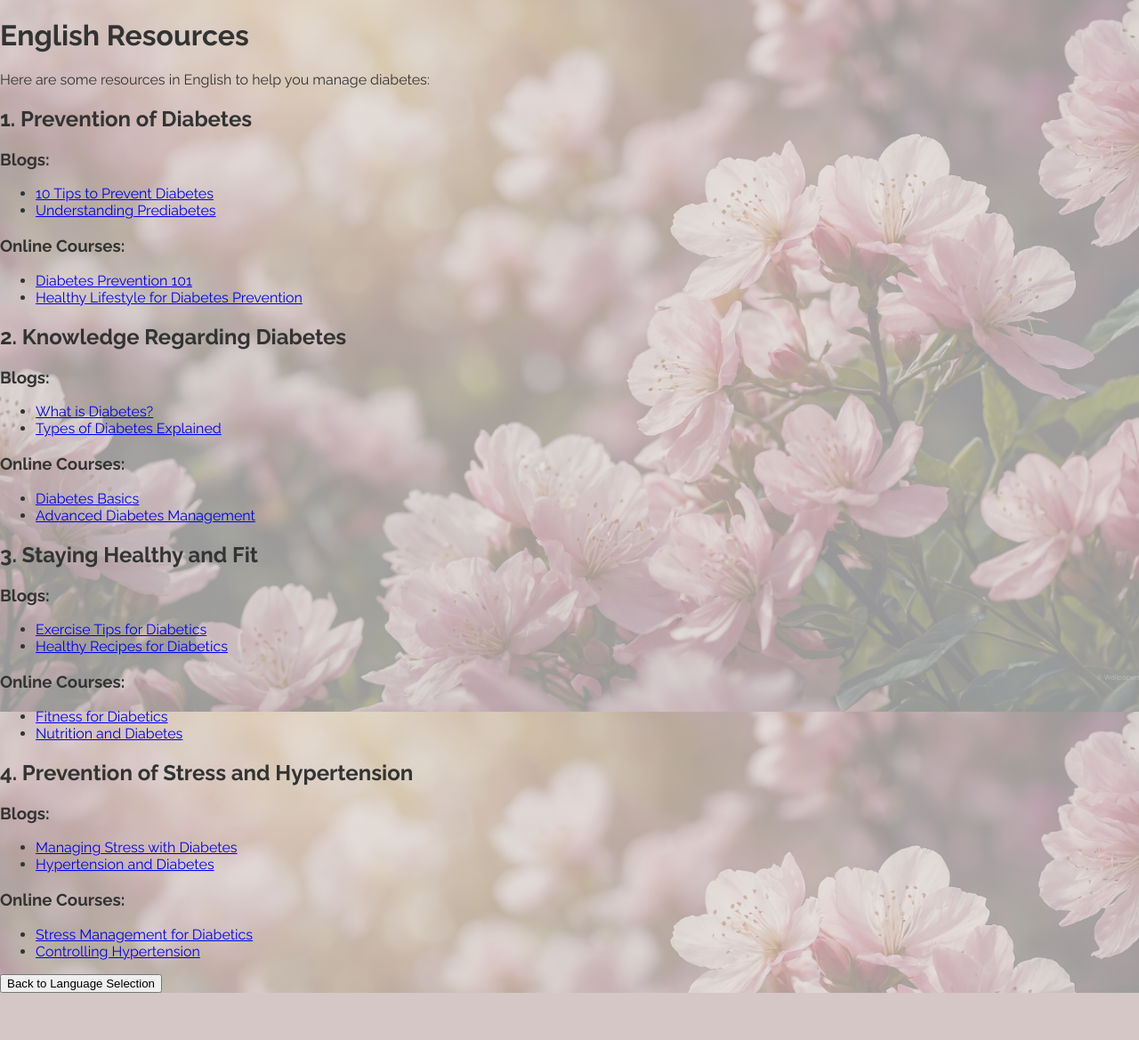
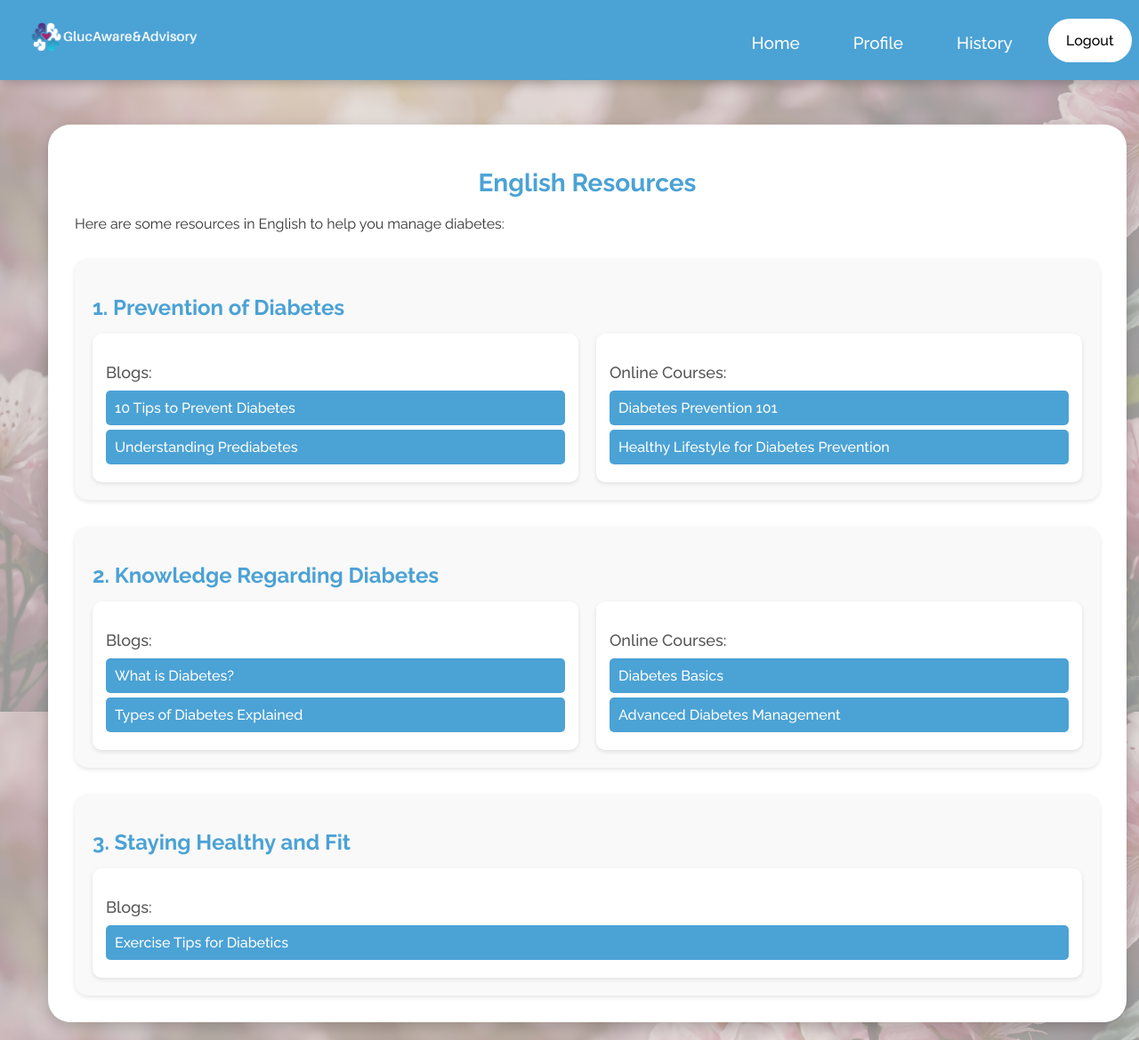
Before and after one commit to ImpactGLX323/UMAIHackathon-UNM, a Flask app: page /resources1/english in a window 1280 px wide. Shown: the whole page at 89% size. Before the commit the page ends 1116 px from the top, so only its background shows below. Run offline with Flask 3, Linux system fonts and the light colour scheme.

Commit message:
english resource enhancement

```diff
--- a/src/backend/app/templates/resources1_english.html
+++ b/src/backend/app/templates/resources1_english.html
@@ -7,57 +7,65 @@
     <title>English Resources</title>
 </head>
 <body>
+    <!-- Header Navigation Bar -->
+    <div class="header">
+        <div id="logo">
+            <!-- Add your logo here -->
+            <img src="{{ url_for('static', filename='logo.png') }}" alt="Logo" height="50">
+        </div>
+        <div class="dashboard">
+            <a href="{{ url_for('home') }}" class="button">Home</a>
+            <a href="{{ url_for('profile') }}" class="button">Profile</a>
+            <a href="{{ url_for('history') }}" class="button">History</a>
+            <a href="{{ url_for('logout') }}" class="log_btn">Logout</a>
+        </div>
+    </div>
+
+    <!-- Resources Container -->
+    <div class="container">
+        <div class="resources-container">
             <h1>English Resources</h1>
             <p>Here are some resources in English to help you manage diabetes:</p>
 
+            <!-- 1. Prevention of Diabetes -->
+            <div class="category-box">
                 <h2>1. Prevention of Diabetes</h2>
+                <div class="link-grid">
+                    <div class="link-box">
                         <h3>Blogs:</h3>
-    <ul>
-        <li><a href="https://example.com/blog1-prevention" target="_blank">10 Tips to Prevent Diabetes</a></li>
-        <li><a href="https://example.com/blog2-prevention" target="_blank">Understanding Prediabetes</a></li>
-    </ul>
+                        <a href="https://example.com/blog1-prevention" target="_blank">10 Tips to Prevent Diabetes</a>
+                        <a href="https://example.com/blog2-prevention" target="_blank">Understanding Prediabetes</a>
+                    </div>
+                    <div class="link-box">
                         <h3>Online Courses:</h3>
-    <ul>
-        <li><a href="https://example.com/course1-prevention" target="_blank">Diabetes Prevention 101</a></li>
-        <li><a href="https://example.com/course2-prevention" target="_blank">Healthy Lifestyle for Diabetes Prevention</a></li>
-    </ul>
+                        <a href="https://example.com/course1-prevention" target="_blank">Diabetes Prevention 101</a>
+                        <a href="https://example.com/course2-prevention" target="_blank">Healthy Lifestyle for Diabetes Prevention</a>
+                    </div>
+                </div>
+            </div>
 
+            <!-- 2. Knowledge Regarding Diabetes -->
+            <div class="category-box">
                 <h2>2. Knowledge Regarding Diabetes</h2>
+                <div class="link-grid">
+                    <div class="link-box">
                         <h3>Blogs:</h3>
-    <ul>
-        <li><a href="https://example.com/blog1-knowledge" target="_blank">What is Diabetes?</a></li>
-        <li><a href="https://example.com/blog2-knowledge" target="_blank">Types of Diabetes Explained</a></li>
-    </ul>
+                        <a href="https://example.com/blog1-knowledge" target="_blank">What is Diabetes?</a>
+                        <a href="https://example.com/blog2-knowledge" target="_blank">Types of Diabetes Explained</a>
+                    </div>
+                    <div class="link-box">
                         <h3>Online Courses:</h3>
-    <ul>
-        <li><a href="https://example.com/course1-knowledge" target="_blank">Diabetes Basics</a></li>
-        <li><a href="https://example.com/course2-knowledge" target="_blank">Advanced Diabetes Management</a></li>
-    </ul>
+                        <a href="https://example.com/course1-knowledge" target="_blank">Diabetes Basics</a>
+                        <a href="https://example.com/course2-knowledge" target="_blank">Advanced Diabetes Management</a>
+                    </div>
+                </div>
+            </div>
 
+            <!-- 3. Staying Healthy and Fit -->
+            <div class="category-box">
                 <h2>3. Staying Healthy and Fit</h2>
+                <div class="link-grid">
+                    <div class="link-box">
                         <h3>Blogs:</h3>
-    <ul>
-        <li><a href="https://example.com/blog1-fitness" target="_blank">Exercise Tips for Diabetics</a></li>
-        <li><a href="https://example.com/blog2-fitness" target="_blank">Healthy Recipes for Diabetics</a></li>
-    </ul>
-    <h3>Online Courses:</h3>
-    <ul>
-        <li><a href="https://example.com/course1-fitness" target="_blank">Fitness for Diabetics</a></li>
-        <li><a href="https://example.com/course2-fitness" target="_blank">Nutrition and Diabetes</a></li>
-    </ul>
-
-    <h2>4. Prevention of Stress and Hypertension</h2>
-    <h3>Blogs:</h3>
-    <ul>
-        <li><a href="https://example.com/blog1-stress" target="_blank">Managing Stress with Diabetes</a></li>
-        <li><a href="https://example.com/blog2-stress" target="_blank">Hypertension and Diabetes</a></li>
-    </ul>
-    <h3>Online Courses:</h3>
-    <ul>
-        <li><a href="https://example.com/course1-stress" target="_blank">Stress Management for Diabetics</a></li>
-        <li><a href="https://example.com/course2-stress" target="_blank">Controlling Hypertension</a></li>
-    </ul>
-
-    <a href="{{ url_for('resources1') }}"><button>Back to Language Selection</button></a>
-</body>
-</html>
+                        <a href="https://example.com/blog1-fitness" target="_blank">Exercise Tips for Diabetics</a>
+                        <a href="https://example.com/blog2-fitness" target="_
```
Lines whose indentation alone changed are shown as unchanged.
